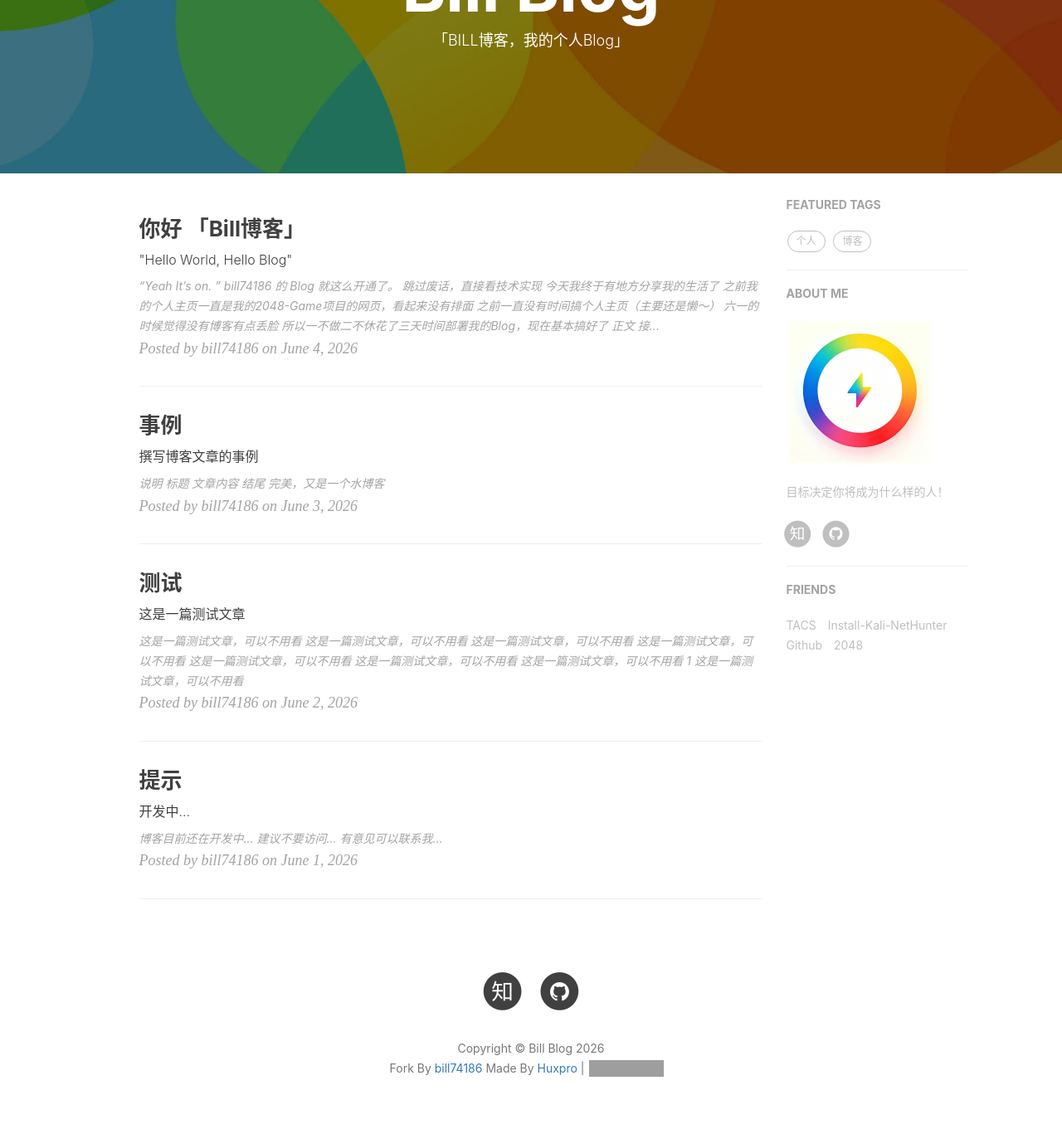
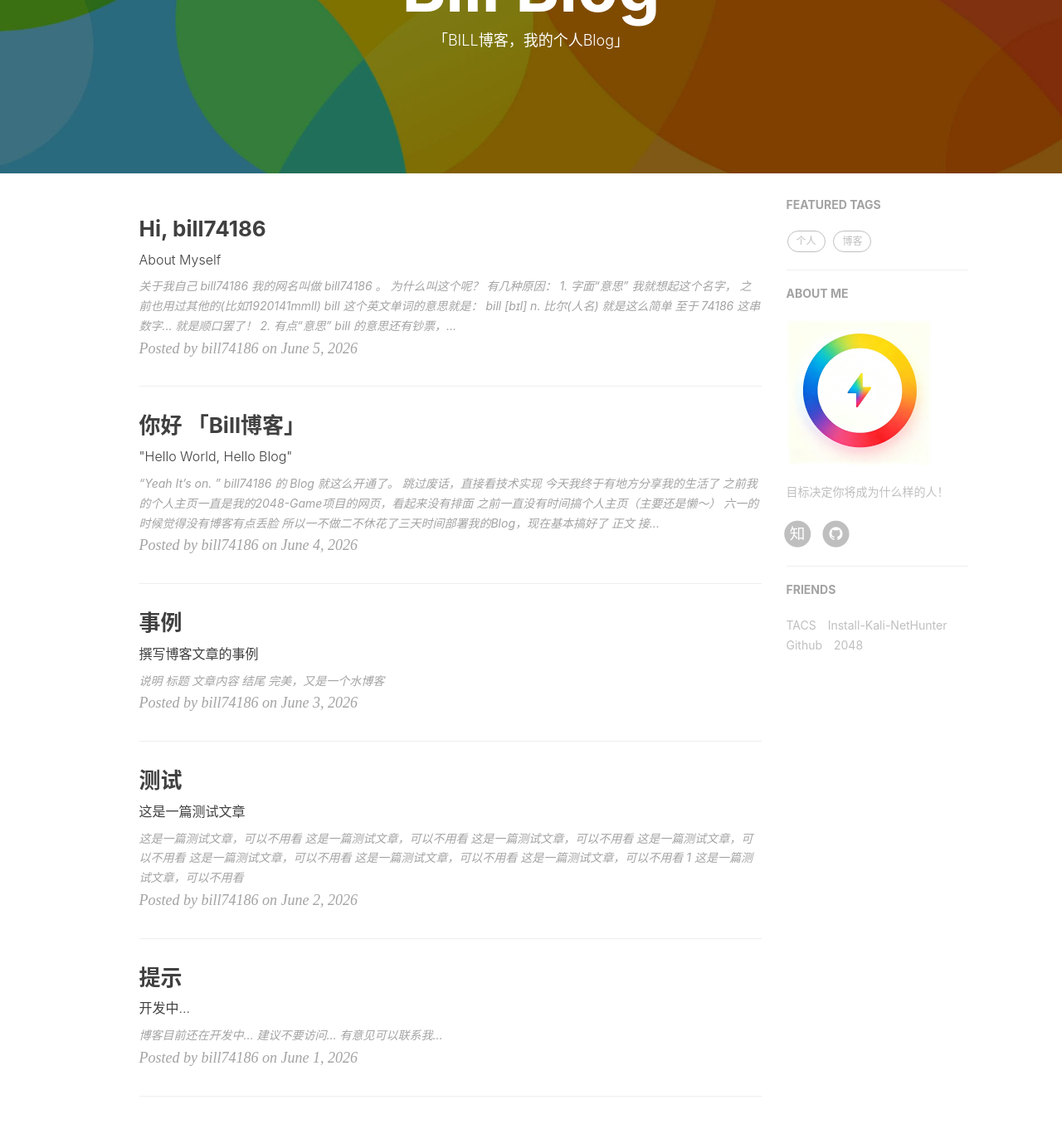
Before and after one commit to bill74186/bill74186.github.io, a Jekyll site: the page built from index.html, in a window 1280 px wide and 1400 px high, scrolled down 209 px. Shown: the top 1361 px of the window at 83% size. Built offline with Jekyll 4.4.1, drawn with Linux system fonts in a browser that asks for light colours; nearby versions of some CDN libraries; the list of posts is cut into pages by our own code; comment, search, counter and statistics services are not loaded; grey boxes are pictures that could not be loaded.

Commit message:
修改：修改修改代码

```diff
--- a/_config.yml
+++ b/_config.yml
@@ -1,23 +1,23 @@
-# Site settings
+# ============
+#  _config.yml
+# ============
+
 title: Bill Blog
 SEOTitle: bill74186的博客 | Bill Blog
 header-img: img/post-bg-desk.jpg
 email: bill71186@outlook.com
 description: 「"一“码”之缘，有“源”再见！」    ——bill71186"
 keyword: "Bill, Bill Blog, Bill的博客, bill71186, 比尔, HTML, blog"
-url: "http://bill7486.github.io"          # your host, for absolute URL
-baseurl: ""      # for example, '/blog' if your blog hosted on 'host/blog'
-github_repo: "https://github.com/bill74186/bill74186.github.io.git" # you code repository
+url: "http://bill7486.github.io"
+baseurl: ""
+github_repo: "https://github.com/bill74186/bill74186.github.io.git"
 
-# Sidebar settings
-sidebar: true                           # whether or not using Sidebar.
+sidebar: true
 sidebar-about-description: "目标决定你将成为什么样的人！"
-sidebar-avatar: /img/bill74186.png      # use absolute URL, seeing it's used in both `/` and `/about/`
+sidebar-avatar: /img/bill74186.png
 
-# Publish posts or collection documents with a future date.
 future: true
 
-# SNS settings
 RSS: false
 #weibo_username: bill74186
 zhihu_username: bill74186
@@ -26,8 +26,6 @@ github_username: bill74186
 #facebook_username:  bill74186
 #linkedin_username:  firstname-lastname-idxxxx
 
-# Build settings
-# from 2016, 'pygments' is unsupported on GitHub Pages. Use 'rouge' for highlighting instead.
 highlighter: rouge
 permalink: pretty
 paginate: 10
@@ -43,19 +41,11 @@ exclude:
 anchorjs: true # if you want to customize anchor. check out line:181 of `post.html`
 timezone: CN
 
-# Gems
-# from PR#40, to support local preview for Jekyll 3.0
-# make sure you have this gem installed
-# `$ gem install jekyll-paginate`
 plugins: [jekyll-paginate]
 
-# Markdown settings
-# replace redcarpet to kramdown,
-# although redcarpet can auto highlight code, the lack of header-id make the catalog impossible, so I switch to kramdown
-# document: http://jekyllrb.com/docs/configuration/#kramdown
 markdown: kramdown
 kramdown:
-  input: GFM # use Github Flavored Markdown !important
+  input: GFM
   syntax_highlighter_opts:
     span:
       line_numbers: false
@@ -65,24 +55,19 @@ kramdown:
 
 # Analytics settings
 # Baidu Analytics
-# ba_track_id: [your track id]
+ba_track_id: 788ec39160ac61840afc0489faf9298f
 
 # Google Analytics
-ga_track_id: "UA-xxxxxx-xx" # Format: UA-xxxxxx-xx
-ga_domain: huangxuan.me
+# ga_track_id: "UA-xxxxxx-xx" # Format: UA-xxxxxx-xx
+# ga_domain: huangxuan.me
 
-# Featured Tags
-featured-tags: true # whether or not using Feature-Tags
-featured-condition-size: 1 # A tag will be featured if the size of it is more than this condition value
+featured-tags: true
+featured-condition-size: 1
 
-# Progressive Web Apps
 chrome-tab-theme-color: "#000000"
 service-worker: true
-
-# MathJax rendering for layout:page (e.g. post preview)
 page-mathjax: false
 
-# Friends
 friends: [
     { title: "TACS", href: "https://github.com/TACS-Studio/"},
     { title: "Install-Kali-NetHunter", href: "http://github.com/Install-Kali-NetHunter/"},
--- a/_includes/footer.html
+++ b/_includes/footer.html
@@ -9,7 +9,7 @@
                 <p class="copyright text-muted">
                     Copyright &copy; {{ site.title }} {{ site.time | date: '%Y' }}
                     <br>
-                    Fork By <a href="https://github.io/bill74186/bill74186.github.io/">bill74186</a> Made By <a href="http://huangxuan.me">Huxpro</a> |
+                    Fork By <a href="https://github.io/bill74186/bill74186.github.io/">bill74186</a> | Made By <a href="http://huangxuan.me">Huxpro</a> |
                     <iframe style="margin-left: 2px; margin-bottom:-5px;" frameborder="0" scrolling="0" width="100px"
                         height="20px"
                         src="https://ghbtns.com/github-btn.html?user=bill74186&repo=bill74186.github.io&type=star&count=true">
@@ -28,7 +28,7 @@
 <!-- Custom Theme JavaScript -->
 <script src="{{ "/js/script.min.js " | prepend: site.baseurl }}"></script>
 <!-- Simple Jekyll Search -->
-<script src="{{ "/js/simple-jekyll-search.min.js" | prepend: site.baseurl }}"></script>
+<script src="{{ "/js/search.min.js" | prepend: site.baseurl }}"></script>
 <!-- Service Worker -->
 {% if site.service-worker %}
 <script src="{{ "/js/snackbar.js " | prepend: site.baseurl }}"></script>
--- /dev/null
+++ b/_posts/2026-06-05-Hi-bill74186.md
@@ -0,0 +1,46 @@
+---
+layout: post
+title: "Hi, bill74186"
+subtitle: "About Myself"
+author: "bill74186"
+header-img: "img/post-bg-4.jpg"
+header-mask: 0.2
+tags:
+  - 个人
+  - 博客
+  - 项目
+---
+
+> 关于我自己
+
+# bill74186
+
+我的网名叫做 **bill74186** 。<br>
+为什么叫这个呢？<br>
+有几种**原因**：
+
+## 1. 字面“意思”
+
+我就想起这个名字，<br>
+之前也用过其他的~~(*比如1920141mmll*)~~
+bill 这个英文单词的意思就是：<br>
+`bill` [bɪl] n. 比尔(人名)<br>
+就是这么**简单**<br>
+至于 `74186` 这串数字... 就是顺口罢了！
+
+## 2. 有点“意思”
+
+bill 的意思还有`钞票，账单`的意思<br>
+billion (亿)和 bill 像不像？<br>
+然后后面跟着一串*“小数字”*，<br>
+懂了吧 7418.6 billion 的 money !💰
+
+## 3. 还有“意思”
+
+bill74186 还是我的一个仓库，<br>
+用于介绍我自己(就是ABOUT页面的内容)<br>
+MarkDown 写的还行，有兴趣可以看一下
+
+# 知道了吗？
+
+现在，你知道 `bill74186` 是什么意思了吗？
```
Also changed, not shown: _includes/nav.html (+0 -11 lines), less/highlight.less (+1 -6 lines), js/search.min.js, pwa/icons/128.png (renamed from pwa/icons/128_1.png).
